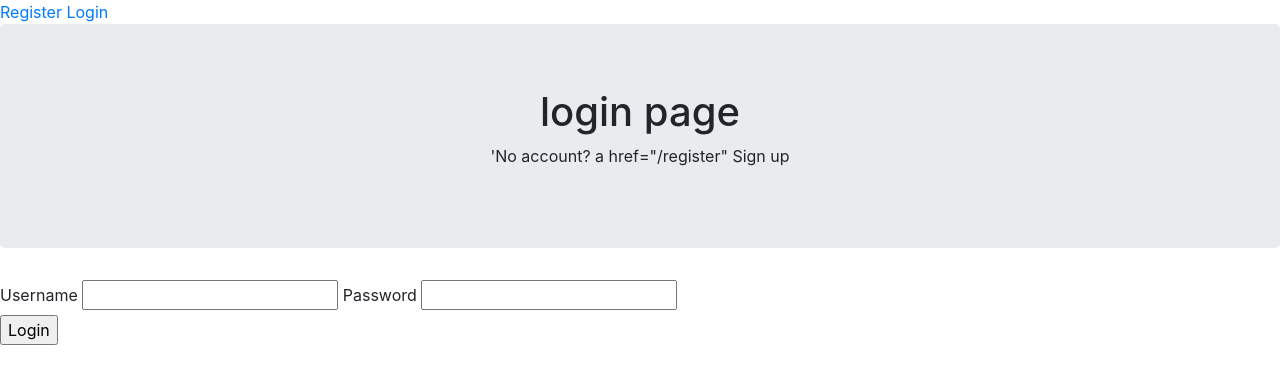
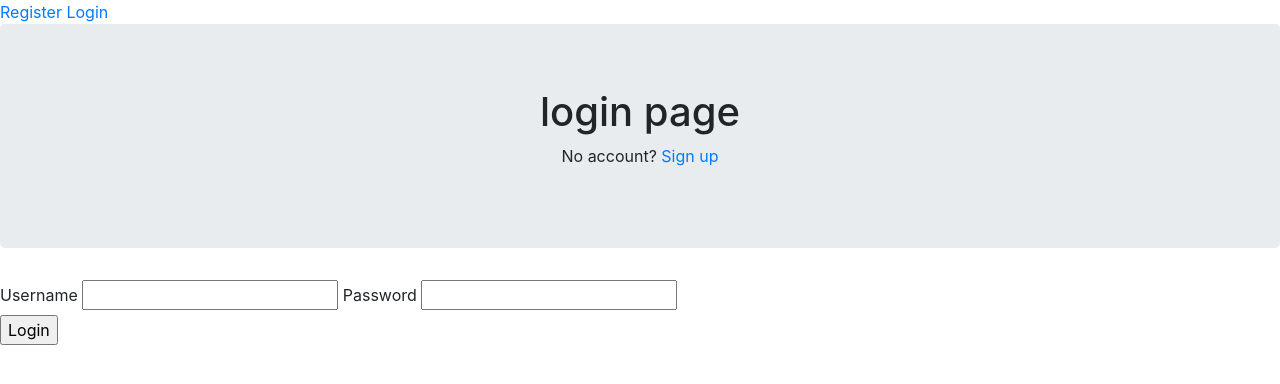
Before and after one commit to MattCrutchley/shoppinglist, a Flask app: page /login in a window 1280 px wide. Shown: the top 384 px of the page. Run offline with Flask 2, Linux system fonts and the light colour scheme; some libraries are stand-ins or nearby versions.

Commit message:
Update login.html

```diff
--- a/application/templates/login.html
+++ b/application/templates/login.html
@@ -4,9 +4,7 @@
 {% block body %}
 <div class="jumbotron text-center">
     <h1> login page </h1>
-    <p>'No account?
-	    a href="{{ url_for('register') }}"
-	    Sign up</p>
+	<p>No account? <a href="{{ url_for('register') }}"> Sign up</a></p>
 </div>
     <div class='form'>
         <form method='POST' action=''>
```
